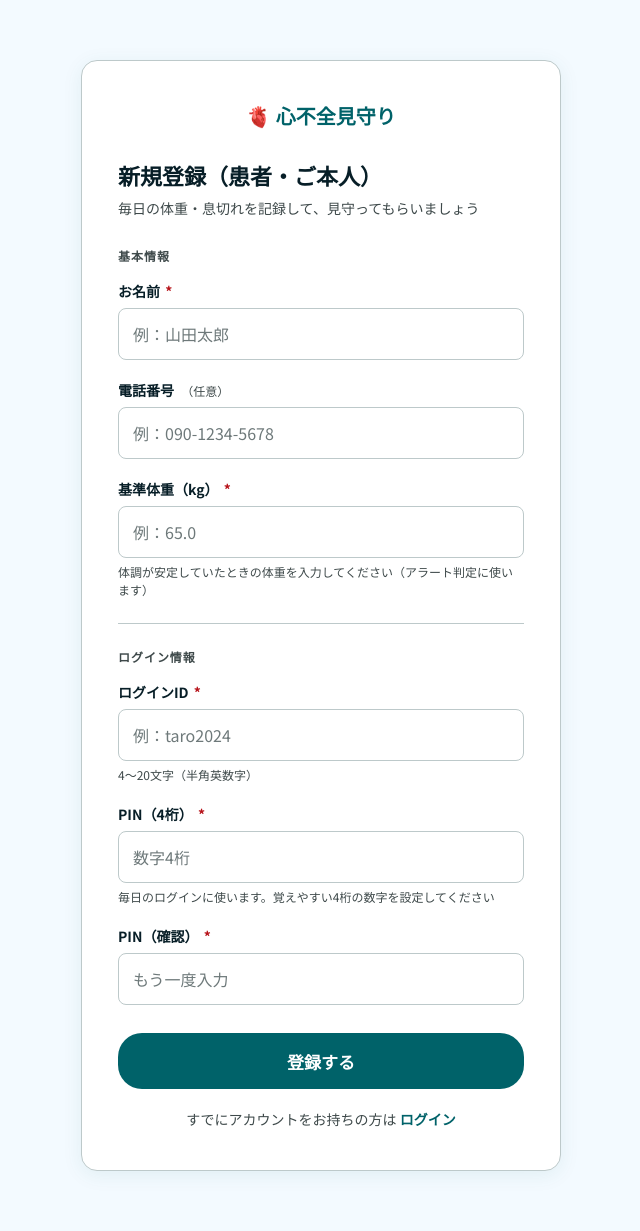
After one commit to yush02084/Heart-Failure-Monitoring-App, a Flask app: page /auth/register/parent in a window 1280 px wide. The commit adds this page. Shown: the whole page, without its empty margins (319-959 px from the left). Run offline with Flask 3, Linux system fonts and the light colour scheme.

Commit message:
feat: 親ユーザー登録画面を追加
- RegisterParentForm (PIN4桁・基準体重・氏名・電話番号)
- /auth/register/parent エンドポイント追加
- register_parent.html テンプレート（新規）
- login.html に「新規登録はこちら」リンク追加
- 登録後は自動ログイン → /parent/home へ遷移

Co-Authored-By: Claude Sonnet 4.6 <noreply@anthropic.com>

```diff
--- a/app/auth/forms.py
+++ b/app/auth/forms.py
@@ -1,6 +1,6 @@
 from flask_wtf import FlaskForm
-from wtforms import StringField, PasswordField, HiddenField
-from wtforms.validators import DataRequired, Length, Email, EqualTo, Optional
+from wtforms import StringField, PasswordField, HiddenField, DecimalField
+from wtforms.validators import DataRequired, Length, Email, EqualTo, Optional, NumberRange
 
 
 class LoginForm(FlaskForm):
@@ -19,3 +19,19 @@ class RegisterWatcherForm(FlaskForm):
     email = StringField("メールアドレス", validators=[DataRequired(), Email()])
     phone_number = StringField("電話番号", validators=[Optional(), Length(max=20)])
     token = HiddenField()
+
+
+class RegisterParentForm(FlaskForm):
+    login_id     = StringField("ログインID", validators=[DataRequired(), Length(4, 20)])
+    pin          = PasswordField("PIN（4桁）", validators=[
+                       DataRequired(), Length(4, 4, message="PINは4桁で入力してください")
+                   ])
+    pin_confirm  = PasswordField("PIN（確認）", validators=[
+                       DataRequired(), EqualTo("pin", message="PINが一致しません")
+                   ])
+    name         = StringField("お名前", validators=[DataRequired(), Length(1, 20)])
+    phone_number = StringField("電話番号", validators=[Optional(), Length(max=20)])
+    base_weight  = DecimalField("基準体重（kg）", places=1, validators=[
+                       DataRequired(message="基準体重を入力してください"),
+                       NumberRange(min=20.0, max=300.0, message="20〜300kgの範囲で入力してください")
+                   ])
--- a/app/auth/routes.py
+++ b/app/auth/routes.py
@@ -1,7 +1,7 @@
 from flask import render_template, redirect, url_for, flash
 from flask_login import login_user, logout_user, login_required, current_user
 from app.auth import bp
-from app.auth.forms import LoginForm, RegisterWatcherForm
+from app.auth.forms import LoginForm, RegisterWatcherForm, RegisterParentForm
 from app.extensions import db, bcrypt
 from app.models import User, Invitation, WatchRelationship
 from app.core.tz import now_jst
@@ -117,6 +117,39 @@ def register_watcher(token):
     return render_template("auth/register_watcher.html", form=form, parent_name=parent.name, token=token)
 
 
+@bp.route("/register/parent", methods=["GET", "POST"])
+def register_parent():
+    if current_user.is_authenticated:
+        return _redirect_by_role(current_user)
+
+    form = RegisterParentForm()
+    if form.validate_on_submit():
+        if User.query.filter_by(login_id=form.login_id.data).filter(User.deleted_at.is_(None)).first():
+            flash("このログインIDはすでに使われています。", "error")
+            return render_template("auth/register_parent.html", form=form)
+
+        pw_hash = bcrypt.generate_password_hash(form.pin.data).decode("utf-8")
+        parent = User(
+            login_id=form.login_id.data,
+            pin_hash=pw_hash,
+            role="parent",
+            name=form.name.data,
+            phone_number=form.phone_number.data or None,
+            base_weight=float(form.base_weight.data),
+            base_weight_updated_at=now_jst(),
+        )
+        db.session.add(parent)
+        try:
+            db.session.commit()
+            login_user(parent)
+            return redirect(url_for("parent.home"))
+        except Exception:
+            db.session.rollback()
+            flash("登録に失敗しました。しばらく後にお試しください。", "error")
+
+    return render_template("auth/register_parent.html", form=form)
+
+
 def _redirect_by_role(user):
     if user.role == "parent":
         return redirect(url_for("parent.home"))
--- a/app/templates/auth/login.html
+++ b/app/templates/auth/login.html
@@ -104,8 +104,9 @@
     </form>
 
     <div class="login-footer">
-      見守り担当の方で初めての方は<br>
-      招待リンクからアカウントを作成してください
+      患者・ご本人の方で初めての方は
+      <a href="{{ url_for('auth.register_parent') }}">新規登録はこちら</a><br>
+      見守り担当の方は招待リンクからアカウントを作成してください
     </div>
 
   </div>
--- /dev/null
+++ b/app/templates/auth/register_parent.html
@@ -0,0 +1,99 @@
+{% extends "base.html" %}
+{% block title %}新規登録 — 心不全見守り{% endblock %}
+
+{% block extra_css %}
+<link rel="stylesheet" href="{{ url_for('static', filename='css/watcher.css') }}">
+<style>
+  .reg-page { min-height: 100vh; display: flex; flex-direction: column; align-items: center; justify-content: flex-start; padding: 40px 24px 60px; background: var(--bg); }
+  .reg-card { width: 100%; max-width: 480px; background: var(--surface); border: 1px solid var(--outline-variant); border-radius: var(--radius-lg); padding: 32px 28px; box-shadow: 0 4px 20px rgba(0, 98, 105, 0.08); }
+  .reg-logo { display: flex; align-items: center; justify-content: center; gap: 8px; font-size: 20px; font-weight: 700; color: var(--primary); margin-bottom: 28px; }
+  .reg-title { font-size: 22px; font-weight: 700; margin-bottom: 6px; color: var(--on-surface); }
+  .reg-subtitle { font-size: 14px; color: var(--on-surface-muted); margin-bottom: 28px; }
+  .reg-field { margin-bottom: 20px; }
+  .reg-field label { display: block; font-size: 14px; font-weight: 600; color: var(--on-surface); margin-bottom: 6px; }
+  .reg-field label .required { color: var(--danger); margin-left: 2px; }
+  .reg-field label .optional { font-size: 12px; font-weight: 400; color: var(--on-surface-muted); margin-left: 4px; }
+  .reg-field input { width: 100%; min-height: 52px; padding: 0 14px; font-family: 'Noto Sans JP', sans-serif; font-size: 16px; color: var(--on-surface); background: var(--surface); border: 1.5px solid var(--outline-variant); border-radius: var(--radius); outline: none; transition: border-color 0.15s, box-shadow 0.15s; appearance: none; }
+  .reg-field input:focus { border-color: var(--primary); box-shadow: 0 0 0 3px rgba(0, 98, 105, 0.12); }
+  .reg-field input::placeholder { color: var(--outline); }
+  .reg-field__hint { font-size: 12px; color: var(--on-surface-muted); margin-top: 5px; }
+  .field-error { font-size: 12px; color: var(--danger); margin-top: 5px; }
+  .reg-divider { border: none; border-top: 1px solid var(--outline-variant); margin: 24px 0; }
+  .reg-section-label { font-size: 12px; font-weight: 600; color: var(--on-surface-muted); letter-spacing: 0.08em; text-transform: uppercase; margin-bottom: 16px; }
+  .reg-submit { width: 100%; min-height: 56px; background: var(--primary); color: white; border: none; border-radius: var(--radius-xl); font-family: 'Noto Sans JP', sans-serif; font-size: 17px; font-weight: 700; cursor: pointer; margin-top: 8px; transition: opacity 0.15s, transform 0.1s; }
+  .reg-submit:hover  { opacity: 0.92; }
+  .reg-submit:active { opacity: 0.85; transform: scale(0.99); }
+  .reg-login-link { text-align: center; font-size: 14px; color: var(--on-surface-muted); margin-top: 20px; }
+  .reg-login-link a { color: var(--primary); font-weight: 600; }
+  @media (min-width: 768px) { .reg-page { padding-top: 60px; } .reg-card { padding: 40px 36px; } }
+</style>
+{% endblock %}
+
+{% block content %}
+<div class="reg-page">
+  <div class="reg-card">
+
+    <div class="reg-logo">🫀 心不全見守り</div>
+
+    <h1 class="reg-title">新規登録（患者・ご本人）</h1>
+    <p class="reg-subtitle">毎日の体重・息切れを記録して、見守ってもらいましょう</p>
+
+    <form method="POST" action="{{ url_for('auth.register_parent') }}">
+      {{ form.hidden_tag() }}
+
+      <div class="reg-section-label">基本情報</div>
+
+      <div class="reg-field">
+        <label for="name">お名前 <span class="required">*</span></label>
+        {{ form.name(id="name", placeholder="例：山田太郎") }}
+        {% for error in form.name.errors %}<div class="field-error">{{ error }}</div>{% endfor %}
+      </div>
+
+      <div class="reg-field">
+        <label for="phone_number">電話番号 <span class="optional">（任意）</span></label>
+        {{ form.phone_number(id="phone_number", placeholder="例：090-1234-5678") }}
+        {% for error in form.phone_number.errors %}<div class="field-error">{{ error }}</div>{% endfor %}
+      </div>
+
+      <div class="reg-field">
+        <label for="base_weight">基準体重（kg） <span class="required">*</span></label>
+        {{ form.base_weight(id="base_weight", placeholder="例：65.0") }}
+        <div class="reg-field__hint">体調が安定していたときの体重を入力してください（アラート判定に使います）</div>
+        {% for error in form.base_weight.errors %}<div class="field-error">{{ error }}</div>{% endfor %}
+      </div>
+
+      <hr class="reg-divider">
+
+      <div class="reg-section-label">ログイン情報</div>
+
+      <div class="reg-field">
+        <label for="login_id">ログインID <span class="required">*</span></label>
+        {{ form.login_id(id="login_id", placeholder="例：taro2024", autocomplete="username") }}
+        <div class="reg-field__hint">4〜20文字（半角英数字）</div>
+        {% for error in form.login_id.errors %}<div class="field-error">{{ error }}</div>{% endfor %}
+      </div>
+
+      <div class="reg-field">
+        <label for="pin">PIN（4桁） <span class="required">*</span></label>
+        {{ form.pin(id="pin", placeholder="数字4桁", autocomplete="new-password", inputmode="numeric", maxlength="4") }}
+        <div class="reg-field__hint">毎日のログインに使います。覚えやすい4桁の数字を設定してください</div>
+        {% for error in form.pin.errors %}<div class="field-error">{{ error }}</div>{% endfor %}
+      </div>
+
+      <div class="reg-field">
+        <label for="pin_confirm">PIN（確認） <span class="required">*</span></label>
+        {{ form.pin_confirm(id="pin_confirm", placeholder="もう一度入力", autocomplete="new-password", inputmode="numeric", maxlength="4") }}
+        {% for error in form.pin_confirm.errors %}<div class="field-error">{{ error }}</div>{% endfor %}
+      </div>
+
+      <button type="submit" class="reg-submit">登録する</button>
+    </form>
+
+    <p class="reg-login-link">
+      すでにアカウントをお持ちの方は
+      <a href="{{ url_for('auth.login') }}">ログイン</a>
+    </p>
+
+  </div>
+</div>
+{% endblock %}
```
